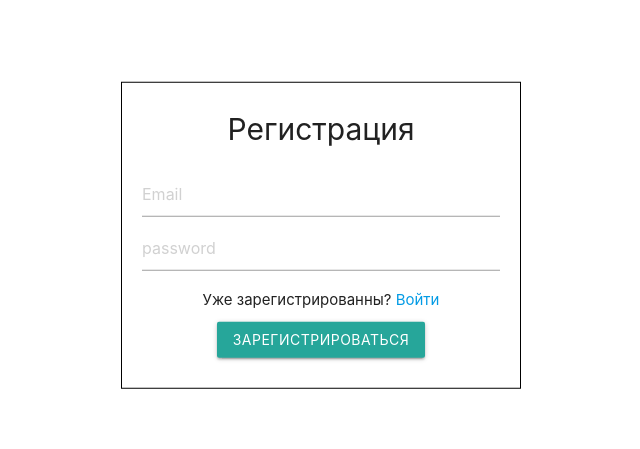
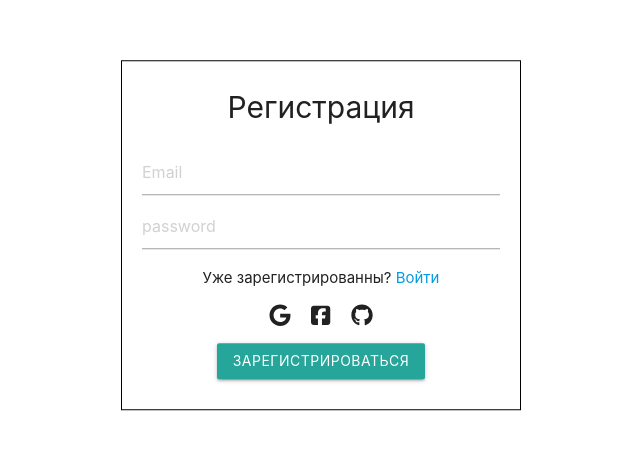
Before and after one commit to ratov/shop, a React (Create React App) app: page /register in a window 1280 px wide. Shown: the part 165-614 px from the top of the page, without its empty margins (319-959 px from the left). Built offline with nearby package versions, Linux system fonts and the light colour scheme; no server answers.

Commit message:
Создал аутентификацию через firebase и регистрацию с помощью github

```diff
--- a/src/Context.js
+++ b/src/Context.js
@@ -48,12 +48,40 @@ export const Context = (props) => {
 		return acc + rec.count;
 	}, 0);
 
+	const [user, setUser] = useState({
+		userName: 'user',
+		email: null,
+		token: null,
+		id: null
+	});
+
+	const addUser = (state) => {
+		setUser({
+			...user,
+			email: state.email,
+			token: state.token,
+			id: state.id
+		})
+	};
+
+	const removeUser = () => {
+		setUser({
+			...user,
+			email: null,
+			token: null,
+			id: null
+		})
+	};
+
 	const value = {
 		cart,
 		addCard,
 		plusCountCart,
 		minusCountCart,
-		count
+		count,
+		user,
+		addUser,
+		removeUser
 	};
 
 	return <CustomContext.Provider value={value}>
--- a/src/components/Form/Form.js
+++ b/src/components/Form/Form.js
@@ -1,16 +1,32 @@
 import React, { useState } from 'react';
+import Google from "../../singInWithSocs/Google/Google";
+
 import { Link } from 'react-router-dom';
+import { faFacebookSquare, faGithub } from '@fortawesome/free-brands-svg-icons';
+import { FontAwesomeIcon } from '@fortawesome/react-fontawesome';
 
-const Form = ({ title, action, variant, link, path }) => {
+const Form = ({ handleClick, title, action, variant, link, path }) => {
+
 	const [email, setEmail] = useState('');
 	const [pass, setPass] = useState('');
+
 	return (
 		<div className="form">
 			<h2 className="form__title">{title}</h2>
 			<input value={email} type="email" placeholder="Email" className="form__input" onChange={(e) => setEmail(e.target.value)} />
 			<input value={pass} type="password" placeholder="password" className="form__input" onChange={(e) => setPass(e.target.value)} />
 			<p className="form__text">{variant} <Link to={`/${path}`}>{link}</Link></p>
-			<button className="btn" type="submit">{action}</button>
+
+			<ul className="form__list">
+				<Google />
+				<li className="form__list-item">
+					<FontAwesomeIcon icon={faFacebookSquare} />
+				</li>
+				<li className="form__list-item">
+					<FontAwesomeIcon icon={faGithub} />
+				</li>
+			</ul>
+			<button className="btn" onClick={() => handleClick(email, pass)} type="submit">{action}</button>
 		</div>
 	);
 };
--- a/src/components/Header/Header.js
+++ b/src/components/Header/Header.js
@@ -4,7 +4,7 @@ import { CustomContext } from '../../Context';
 
 const Header = () => {
 
-	const { count } = useContext(CustomContext);
+	const { count, removeUser } = useContext(CustomContext);
 
 	return (
 		<header>
@@ -21,6 +21,9 @@ const Header = () => {
 								{count < 1 ? '' : count > 9 ? '9+' : count }
 							</span>
 						</li>
+						<li className="header__link">
+							<Link to="/" onClick={() => removeUser()}>Log out</Link>
+						</li>
 					</ul>
 				</div>
 			</nav>
--- a/src/components/Layout/Layout.js
+++ b/src/components/Layout/Layout.js
@@ -2,16 +2,17 @@ import React from 'react';
 import Header from '../Header/Header';
 import Footer from '../Footer/Footer';
 import { Outlet, Navigate } from 'react-router-dom';
+import { useAuth } from '../../hooks/useAuth';
 
 const Layout = () => {
-	return (
-		<>
-			<Navigate to="/login" />
+	const auth = useAuth();
+	return auth.isAuth
+		? <>
 			<Header />
 			<Outlet />
 			<Footer />
 		</>
-	);
+		: <Navigate to="/login" />
 };
 
 export default Layout;
--- a/src/components/Login/Login.js
+++ b/src/components/Login/Login.js
@@ -1,10 +1,32 @@
-import React from 'react';
+import React, { useContext } from 'react';
+import { CustomContext } from '../../Context';
+import { getAuth, signInWithEmailAndPassword } from "firebase/auth";
 import Form from '../Form/Form';
+import { useNavigate } from 'react-router-dom';
 
 const Login = () => {
+
+	const navigate = useNavigate();
+	const { addUser } = useContext(CustomContext)
+
+	const hadleLogin = (email, password) => {
+		const auth = getAuth();
+		signInWithEmailAndPassword(auth, email, password)
+			.then(({ user }) => {
+				console.log(user);
+				addUser({
+					email: user.email,
+					token: user.accessToken,
+					id: user.uid
+				});
+				navigate('/');
+			})
+			.catch(console.error);
+	};
+
 	return (
 		<section>
-			<Form title={"Войти в аккаунт"} action={"Войти"} variant={"Not register"} link={"Create New Accaunt"} path="register" />
+			<Form handleClick={hadleLogin} title={"Войти в аккаунт"} action={"Войти"} variant={"Not register"} link={"Create New Accaunt"} path="register" />
 		</section>
 	);
 };
--- a/src/components/Register/Register.js
+++ b/src/components/Register/Register.js
@@ -1,10 +1,30 @@
-import React from 'react';
+import React, { useContext } from 'react';
+import { CustomContext } from '../../Context';
+import { getAuth, createUserWithEmailAndPassword } from "firebase/auth";
 import Form from '../Form/Form';
+import { useNavigate } from 'react-router-dom';
 
 const Register = () => {
+	const { addUser } = useContext(CustomContext);
+	const navigate = useNavigate();
+	const handleRegister = (email, password) => {
+		const auth = getAuth();
+		createUserWithEmailAndPassword(auth, email, password)
+			.then(({ user }) => {
+				console.log(user);
+				addUser({
+					email: user.email,
+					token: user.accessToken,
+					id: user.uid
+				});
+				navigate('/');
+			})
+			.catch();
+	};
+
 	return (
 		<section>
-			<Form title={"Регистрация"} action={"Зарегистрироваться"} variant={"Уже зарегистрированны?"} link={"Войти"} path="login" />
+			<Form handleClick={handleRegister} title={"Регистрация"} action={"Зарегистрироваться"} variant={"Уже зарегистрированны?"} link={"Войти"} path="login" />
 		</section>
 	);
 };
--- /dev/null
+++ b/src/hooks/useAuth.js
@@ -0,0 +1,13 @@
+import React, { useContext } from "react";
+import { CustomContext } from "../Context";
+
+export function useAuth() {
+	const { user } = useContext(CustomContext);
+
+	return {
+		isAuth: !!user.email,
+		email: user.email,
+		token: user.token,
+		id: user.id
+	}
+};
--- /dev/null
+++ b/src/singInWithSocs/Google/Google.js
@@ -0,0 +1,37 @@
+import React, { useContext } from 'react';
+import { FontAwesomeIcon } from '@fortawesome/react-fontawesome';
+import { faGoogle } from '@fortawesome/free-brands-svg-icons';
+import {getAuth, GoogleAuthProvider, signInWithPopup} from "firebase/auth";
+import { useNavigate } from "react-router-dom";
+import {CustomContext} from "../../Context";
+
+const Google = () => {
+
+	const { addUser } = useContext(CustomContext);
+	const provider = new GoogleAuthProvider();
+	const navigate = useNavigate();
+
+	const addUserWithGoogle = () => {
+		const auth = getAuth();
+		auth.languageCode = 'it';
+
+		signInWithPopup(auth, provider)
+			.then(({ user }) => {
+				console.log(user);
+				addUser({
+					email: user.email,
+					token: user.accessToken,
+					id: user.uid
+				});
+				navigate('/');
+			}).catch(console.error);
+	};
+
+	return (
+		<li className="form__list-item" onClick={() => addUserWithGoogle()}>
+			<FontAwesomeIcon icon={faGoogle} />
+		</li>
+	);
+};
+
+export default Google;
--- a/src/style/style.scss
+++ b/src/style/style.scss
@@ -259,4 +259,14 @@ select {
 	&__text {
 		margin: 10px 0;
 	}
+	&__list {
+		display: flex;
+		justify-content: center;
+		column-gap: 20px;
+		margin: 10px 0;
+		&-item {
+			font-size: 22px;
+			cursor: pointer;
+		}
+	}
 }
```
